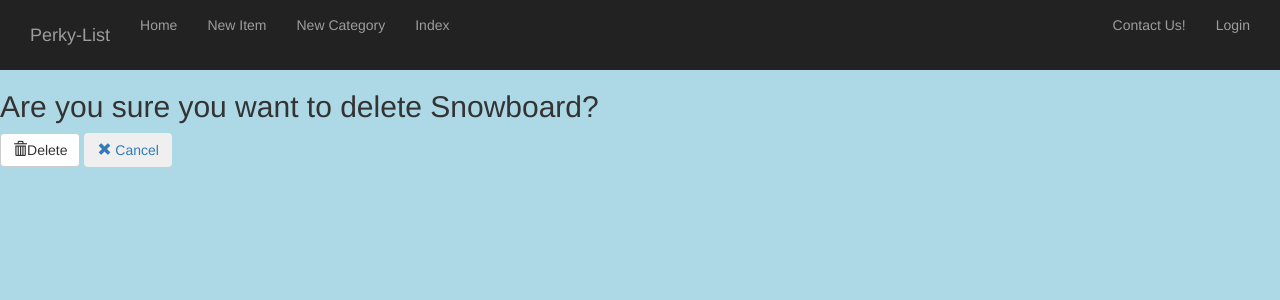
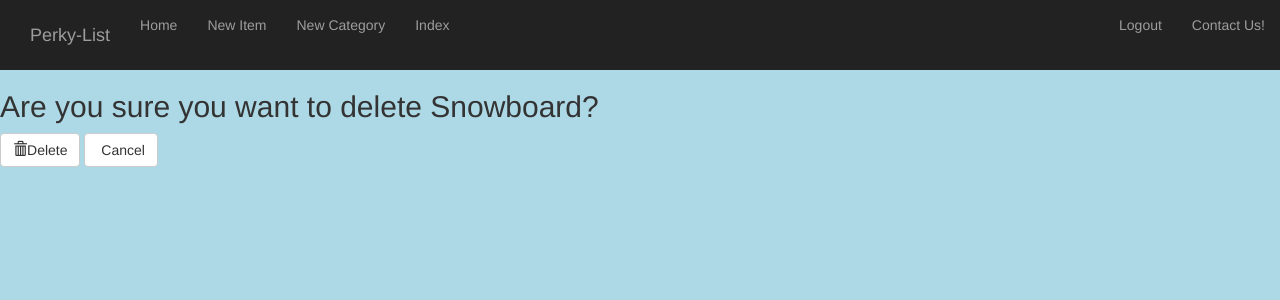
Before and after one commit to perkygva/CatalogApp, a Flask app: page /catalog/1/deleteItem in a window 1280 px wide. Shown: the top 300 px of the page. Run offline with Flask 2, Linux system fonts and the light colour scheme; a user stored in the database is signed in; some libraries are stand-ins or nearby versions.

Commit message:
fixing review comments

```diff
--- a/application.py
+++ b/application.py
@@ -1,4 +1,5 @@
-from flask import Flask, render_template, request, redirect, jsonify, url_for
+from flask import (Flask, render_template, request, redirect,
+                   jsonify, url_for)
 from flask import make_response, flash
 from sqlalchemy import create_engine, asc, desc
 from sqlalchemy.orm import sessionmaker
@@ -241,8 +242,9 @@ def newCategory():
         flash("New category {} added " .format(newCategory.name))
         return redirect(url_for('showCatalog'))
     else:
+        flash("Error creating new category, try again")
         return render_template('newCategory.html')
-        flash("Error creating new category, try again")
+
 
 
 # Edit a category
@@ -253,8 +255,8 @@ def editCategory(category_id):
         return redirect('/login')
     editedCategory = session.query(Category).filter_by(id=category_id).one()
     if editedCategory.user_id != login_session["user_id"]:
-        redirect('/login')
-        return flash("You are not the owner of this category")
+        flash("You are not the owner of this category")
+        return redirect(url_for('showCatalog'))
     # POST methods
     if request.method == 'POST':
         if request.form['name']:
@@ -269,11 +271,12 @@ def editCategory(category_id):
 @app.route('/catalog/<int:category_id>/deleteCategory',
            methods=['GET', 'POST'])
 def deleteCategory(category_id):
+    if 'username' not in login_session:
+        redirect('/login')
     category = session.query(Category).filter_by(id=category_id).one()
     # See if the logged in user is the owner of item
     # If logged in user != item owner redirect them
-    if 'username' not in login_session:
-        redirect('/login')
+
     if category.user_id != login_session['user_id']:
         flash("""You cannot delete this category as it belongs to
                 someone else.""")
@@ -306,8 +309,9 @@ def addItem():
         flash('Item {} Successfully Added!' .format(newItem.name))
         return redirect(url_for('showCatalog'))
     else:
+        flash("Item not added, please try again")
         return render_template('addItem.html', category=category)
-        flash("Item not added, please try again")
+
 
 
 # Edit an item
@@ -324,7 +328,7 @@ def editItem(item_id):
     if request.method == 'POST':
         if user != editedItem.user_id:
             flash("You cannot edit this item, as you don't own it!")
-            return redirect('/login')
+            return redirect(url_for('showCatalog'))
         if request.form['name']:
             category = session.query(Category).filter_by(
                         id=request.form['category']).one()
@@ -344,6 +348,8 @@ def editItem(item_id):
 # Delete an item
 @app.route('/catalog/<int:item_id>/deleteItem', methods=['GET', 'POST'])
 def deleteItem(item_id):
+    if 'username' not in login_session:
+        return redirect('/login')
     item = session.query(Items).filter_by(id=item_id).one()
     # See if the logged in user is the owner of item
     # If logged in user != item owner redirect them
@@ -377,7 +383,7 @@ def gdisconnect():
     h = httplib2.Http()
     result = h.request(url, 'GET')[0]
 
-    if results['status'] == '200':
+    if result['status'] == '200':
         # Reset user accounts
         del login_session['access_token']
         del login_session['gplus_id']
--- a/database_setup.py
+++ b/database_setup.py
@@ -23,6 +23,7 @@ class Category(Base):
     name = Column(String(250), nullable=False)
     user_id = Column(Integer, ForeignKey('user.id'))
     user = relationship(User, backref = "category")
+    items = relationship('Items', cascade='all, delete-orphan')
 
     @property
     def serialize(self):
--- a/templates/deleteCategory.html
+++ b/templates/deleteCategory.html
@@ -9,8 +9,8 @@
 	<button type="submit" class="btn btn-default delete" id="submit" type="submit">
 	<span class="glyphicon glyphicon-trash" aria-hidden="true"></span>Delete</button>
 	<a href = '{{url_for('showCatalog')}}'>
-		<button class="btn btn-default delete">
-		<span class="glyphicon glyphicon-remove" aria-hidden="true"></span> Cancel</button>
+		<button class="btn btn-default cancel" type="button">
+		<span class="glyphicon glyphicon-danger" aria-hidden="true"></span> Cancel</button>
 	</a>
 
 </form>
--- a/templates/deleteItem.html
+++ b/templates/deleteItem.html
@@ -9,8 +9,8 @@
 	<button type="submit" class="btn btn-default delete" id="submit" type="submit">
 	<span class="glyphicon glyphicon-trash" aria-hidden="true"></span>Delete</button>
 	<a href = '{{url_for('showCatalog')}}'>
-		<button class="btn btn-danter delete">
-		<span class="glyphicon glyphicon-remove" aria-hidden="true"></span> Cancel</button>
+		<button class="btn btn-default cancel" type="button">
+		<span class="glyphicon glyphicon-danger" aria-hidden="true"></span> Cancel</button>
 	</a>
 
 </form>
--- a/templates/editCategory.html
+++ b/templates/editCategory.html
@@ -17,8 +17,8 @@
 					  	<span class="glyphicon glyphicon-ok" aria-hidden="true"></span>
 					  </button>
 					 <a href="{{url_for('showCatalog')}}">
-					 <button clas"btn btn-default">
-					 	 <span class="glyphicon glyphicon-remove" aria-hidden="true"></span>
+					 <button class="btn btn-default" type="button">
+					 	 <span class="glyphicon glyphicon-danger" aria-hidden="true"></span>
 					 </button>
 				  </a>
 
--- a/templates/main.html
+++ b/templates/main.html
@@ -31,7 +31,7 @@
 				<li {% if pagename == 'index' %}class="active"{% endif %}><a href="{{ url_for('showIndex') }}">Index</a></li>
        </ul>
        <ul class="nav navbar-nav navbar-right">
-				 {% if state %}
+				 {% if 'username' in session %}
          <li><a href="{{ url_for('logout') }}">Logout</a></li>
 				 {% else %}
 				 <li><a href="{{url_for('login')}}">Login</a></li>
```
